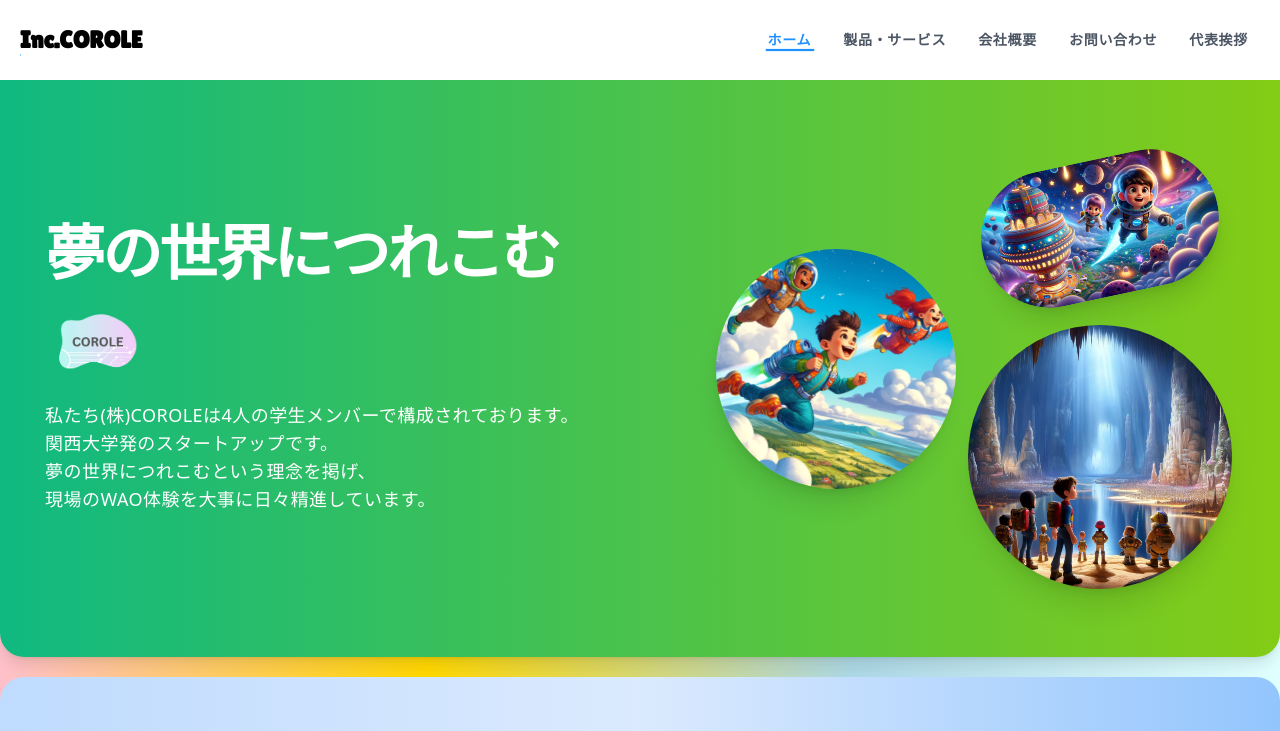
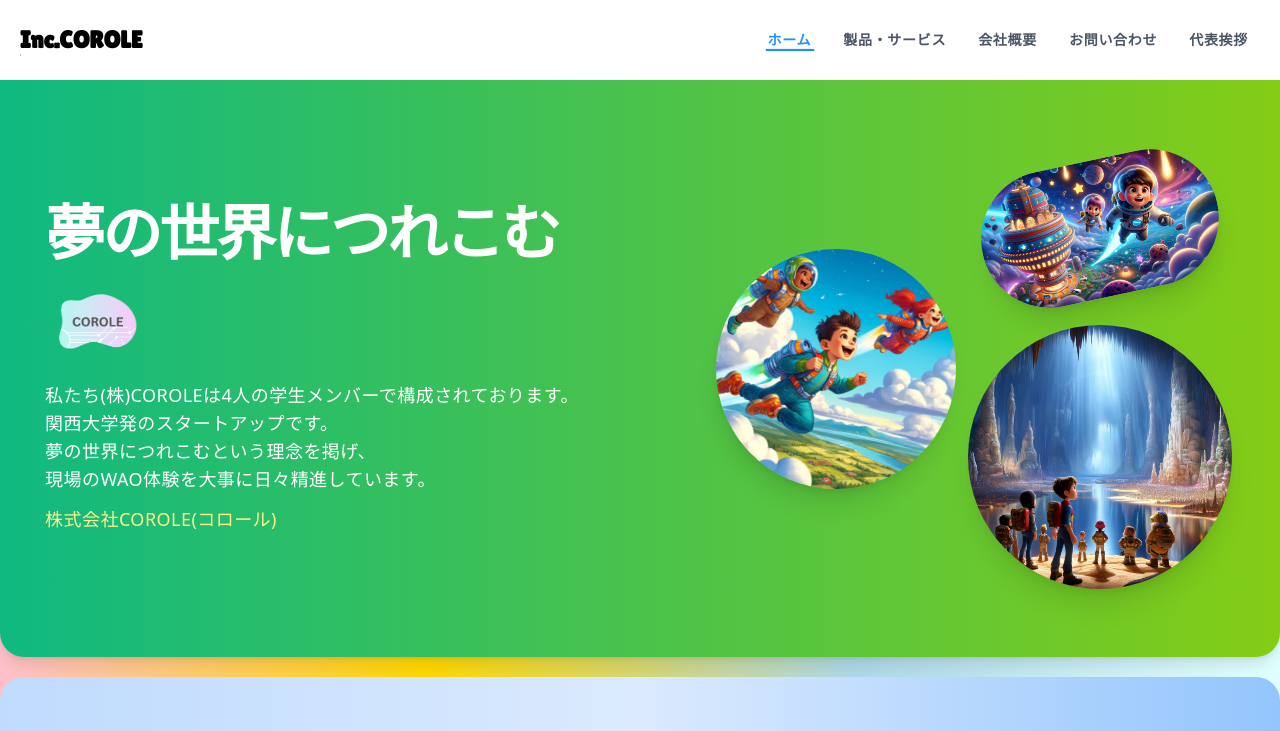
Before and after one commit to COROLE/home_page, a Next.js app: page / in a window 1280 px wide. Shown: the top 731 px of the page. Built offline with nearby package versions, Linux system fonts and the light colour scheme.

Commit message:
修正２

```diff
--- a/components/Banner.tsx
+++ b/components/Banner.tsx
@@ -42,7 +42,11 @@ const Banner = () => {
                 私たち(株)COROLEは4人の学生メンバーで構成されております。<br />
                 関西大学発のスタートアップです。<br />
                 夢の世界につれこむという理念を掲げ、<br />
-                現場のWAO体験を大事に日々精進しています。
+                現場のWAO体験を大事に日々精進しています。<br />
+
+              </p>
+              <p className="text-base lg:text-lg tracking-wide xl:gap-10 font-sans leading-relaxed text-yellow-200 mt-3">
+              株式会社COROLE(コロール)
               </p>
             </FadeIn>
 
```
